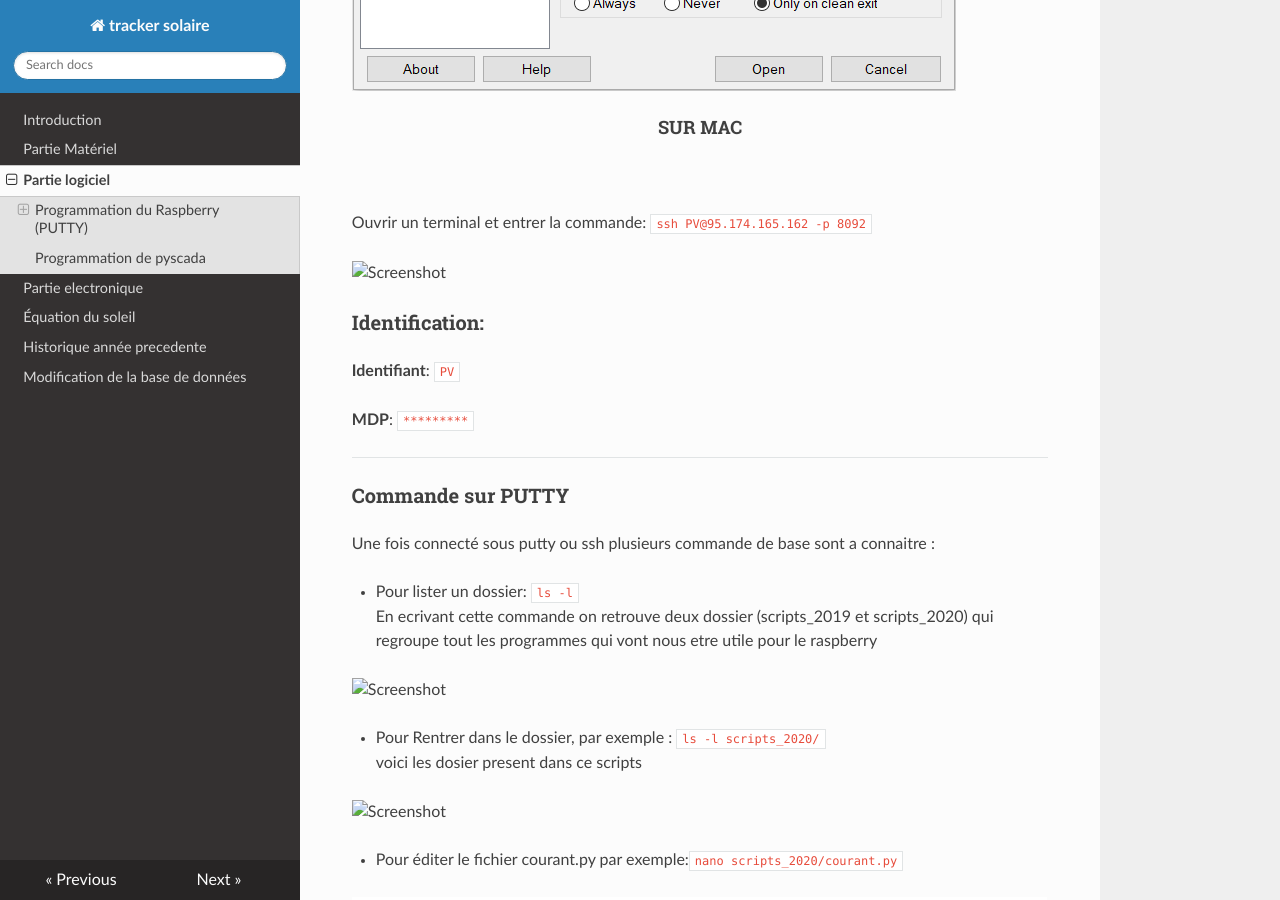
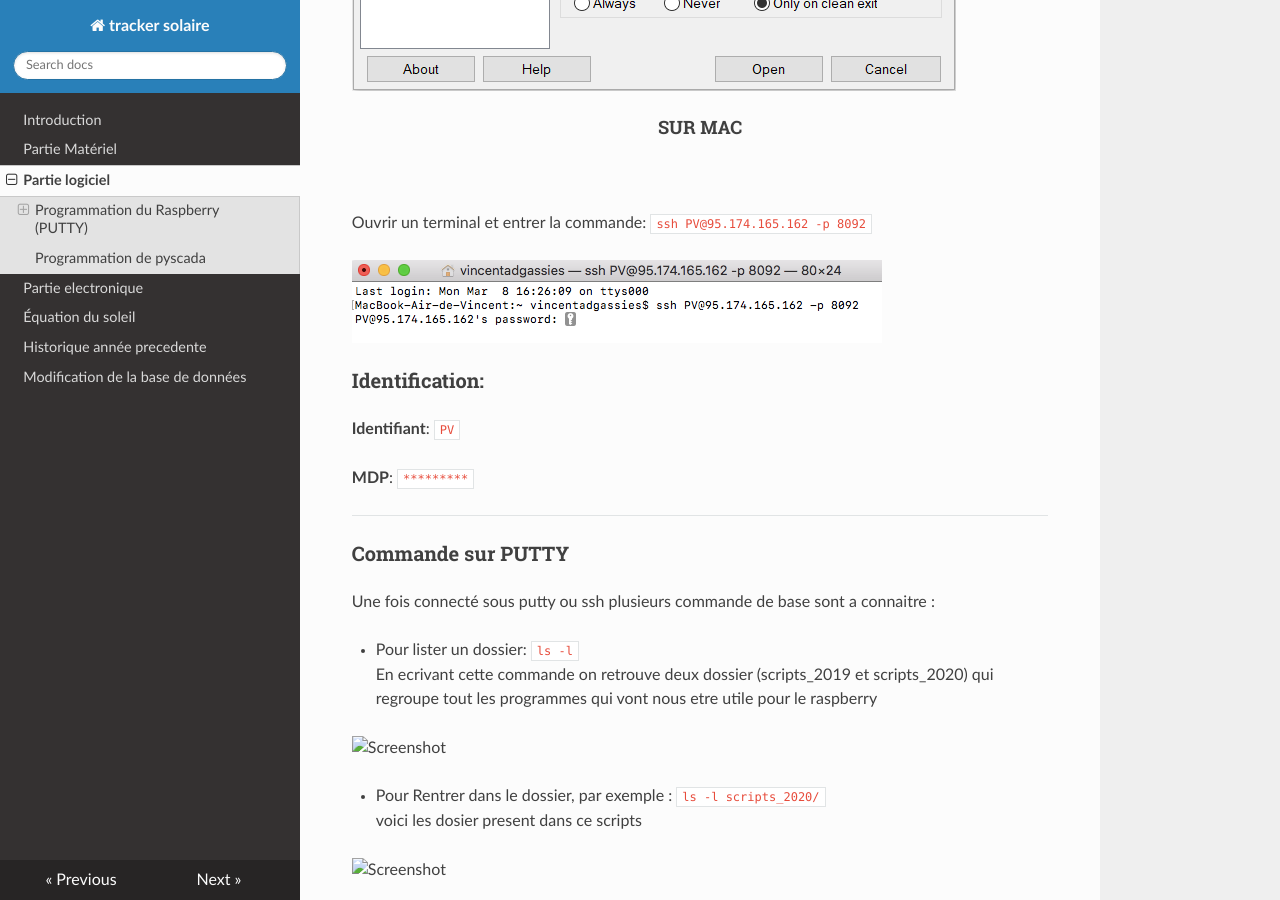
Before and after one commit to pt-tracker-gim/trackeurSolaire, an MkDocs documentation site: the page built from docs/Partie_logiciel.md, in a window 1280 px wide and 900 px high, scrolled down 1224 px. Built offline with MkDocs 1.6.1, drawn with Linux system fonts in a browser that asks for light colours; nearby versions of some CDN libraries; old or Windows-style settings are respelled for this version of MkDocs.

Commit message:
Update Partie_logiciel.md

```diff
--- a/docs/Partie_logiciel.md
+++ b/docs/Partie_logiciel.md
@@ -36,7 +36,7 @@ Ouvrir un terminal et entrer la commande:
 ``ssh PV@95.174.165.162 -p 8092``
 
 
-![Screenshot](pic/terminal_code.PNG)
+![Screenshot](pic/terminal_code.png)
 
 
 ### Identification:
```
